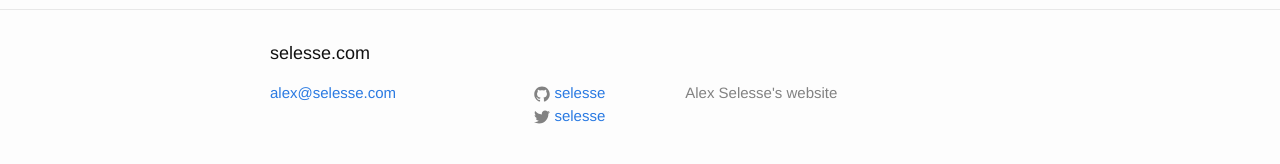
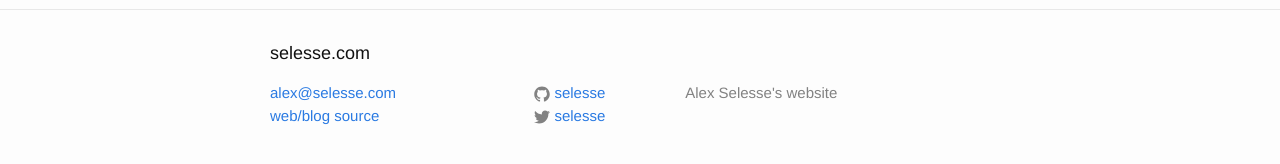
Before and after one commit to selesse/selesse.github.io, a Jekyll site: the page built from index.html, in a window 1280 px wide. Shown: the part 587-751 px from the top of the page. Built offline with Jekyll 4.4.1, drawn with Linux system fonts in a browser that asks for light colours; Markdown is read by kramdown in place of the engine named in the settings.

Commit message:
Include reference to source repo

```diff
--- a/_includes/footer.html
+++ b/_includes/footer.html
@@ -8,6 +8,7 @@
       <div class="footer-col  footer-col-1">
         <ul class="contact-list">
           <li><a href="mailto:{{ site.email }}">{{ site.email }}</a></li>
+          <li><a href="http://github.com/selesse/selesse.github.io">web/blog source</a></li>
         </ul>
       </div>
 
```
